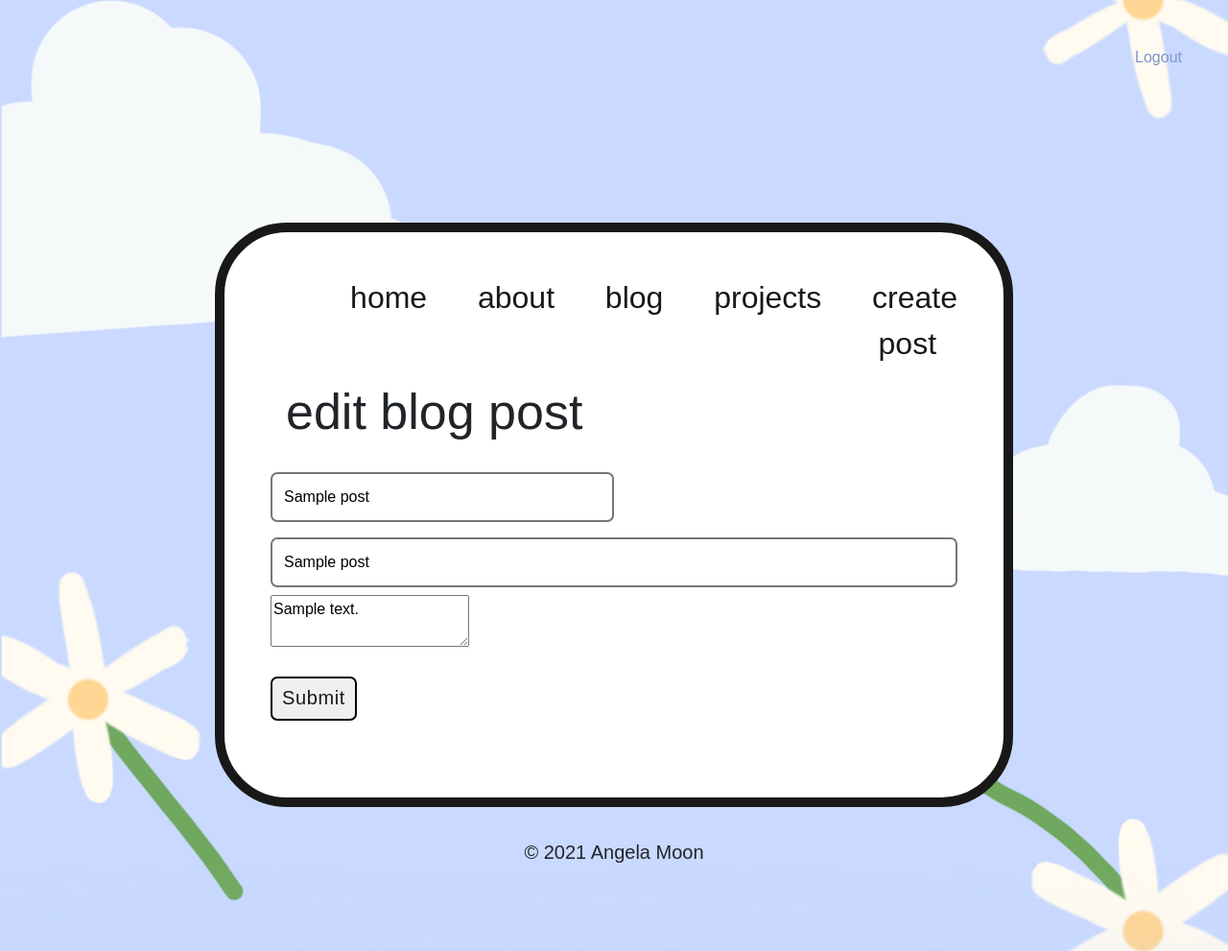
After one commit to angela-moon/Website, a Flask app: page /edit-post/1 in a window 1280 px wide. The commit adds this page. Shown: the top 991 px of the page at 96% size. Run offline with Flask 2, Linux system fonts and the light colour scheme; a user stored in the database is signed in; tables that the repository leaves empty hold one stand-in row (values such as "Sample post"); some libraries are stand-ins or nearby versions; some web fonts are replaced.

Commit message:
Update blog

```diff
--- a/website/__init__.py
+++ b/website/__init__.py
@@ -35,4 +35,3 @@ def create_app():
 def create_databse(app):
     if not path.exists("wesite/" + DB_NAME):
         db.create_all(app=app)
-        print("Created databse")
--- a/website/models.py
+++ b/website/models.py
@@ -13,5 +13,7 @@ class User(db.Model, UserMixin):
 class Post(db.Model):
     id = db.Column(db.Integer, primary_key=True)
     title = db.Column(db.Text, nullable=False)
+    subtitle = db.Column(db.Text, nullable=False)
     text = db.Column(db.Text, nullable=False)
-    date_created = db.Column(db.DateTime(timezone=True), default=func.now())
+    date_created = db.Column(db.DateTime, nullable=False)
+    date_edited = db.Column(db.DateTime)
--- a/website/static/styles.css
+++ b/website/static/styles.css
@@ -212,12 +212,19 @@ footer p {
   margin: 0rem 0rem 1.5rem 0rem;
 }
 
+#page-heading h3,
 #page-heading h2,
 #page-heading p {
-  margin: 1rem 0rem 1rem 1rem;
+  margin: 1rem 0rem 0rem 1rem;
 }
 
 #page-heading p {
+  font-style: italic;
+}
+
+#page-heading h5 {
+  color: rgb(77, 77, 77);
+  margin: 0rem 0rem 0rem 1rem;
   font-style: italic;
 }
 
@@ -227,7 +234,7 @@ footer p {
   display: grid;
   grid-template-columns: 2.5fr 1.75fr 1.75fr 5fr;
   grid-template-rows: auto auto;
-  grid-column-gap: 2em;
+  grid-column-gap: 1.5em;
   grid-row-gap: 2em;
   align-content: end;
 }
@@ -264,32 +271,19 @@ p {
   padding: 0.5em;
 }
 
-#interests {
+#current-project {
   grid-column: 1 / span 3;
-  grid-row-start: 2;
-  border: 5px solid rgb(24, 24, 24);
-  border-radius: 20px;
-  padding: 1em;
-}
-
-#current-project {
-  grid-column-start: 4;
   grid-row-start: 2;
   padding: 0.5em;
 }
 
+#contact {
+  grid-column-start: 4;
+  grid-row-start: 2;
+  padding: 0.5em 0em;
+}
+
 /* creating blog posts */
-
-.input-text textarea {
-  width: 100%;
-  height: 15em;
-  padding: 1em;
-  box-sizing: border-box;
-  border-radius: 7px;
-  border-width: 2px;
-  font-family: acumin-pro, sans-serif;
-  resize: vertical;
-}
 
 .input-text input[type="text"] {
   width: 50%;
@@ -340,8 +334,14 @@ p {
 
 .card-body {
   margin: 0rem 0rem 0.5rem 0rem;
+  word-break: break-all;
 }
 
 #post-body {
   margin: 1rem 1rem 3rem 1rem;
+  word-break: break-word;
 }
+
+.card-subtitle {
+  color: rgb(95, 95, 95);
+}
--- a/website/templates/create_post.html
+++ b/website/templates/create_post.html
@@ -5,6 +5,7 @@ content %}
 </div>
 <form method="post">
   <div class="input-text"><input type="text" name="title" id="title" placeholder="Title"></input></div>
+  <div class="input-text"><input style="width: 100%" type="text" name="subtitle" id="subtitle" placeholder="Subtitle"></input></div>
   <div class="input-text"><textarea name="text" id="myTextarea"></textarea></div>
 
   <br />
--- /dev/null
+++ b/website/templates/edit_post.html
@@ -0,0 +1,14 @@
+{% extends "base.html" %} {% block title %}Create Post{% endblock %} {% block
+    content %}
+    <div id="page-heading">
+      <h2>edit blog post</h2>
+    </div>
+    <form method="post">
+      <div class="input-text"><input type="text" name="title" id="title" value="{{post.title}}"></input></div>
+      <div class="input-text"><input style="width: 100%" type="text" name="subtitle" id="subtitle" value="{{post.subtitle}}"></input></div>
+      <div class="input-text"><textarea name="text" id="myTextarea">{{post.text}}</textarea></div>
+
+      <br />
+      <div class="submit-button"><button type="submit">Submit</button></div>
+    </form>
+    {% endblock %}
--- a/website/views.py
+++ b/website/views.py
@@ -3,6 +3,7 @@ from flask.helpers import url_for
 from flask_login import current_user
 from flask_login.utils import login_required
 from .models import Post
+from datetime import datetime
 from . import db
 
 views = Blueprint("views", __name__)
@@ -18,7 +19,7 @@ def about():
 @views.route("/blog")
 def blog():
     posts = Post.query.all()
-    return render_template("blog.html", user=current_user, posts=posts, type="dynamic")
+    return render_template("blog.html", user=current_user, posts=posts, type="static")
 
 @views.route("/projects")
 def projects():
@@ -30,17 +31,44 @@ def create_post():
     if request.method == "POST":
         title = request.form.get("title")
         text = request.form.get("text")
+        subtitle = request.form.get("subtitle")
         if not title:
             flash("Title cannot be empty.")
+        elif not subtitle:
+            flash("Subtitle cannot be empty.")
         elif not text:
             flash("Post cannot be empty.")
         else:
-            post = Post(title=title, text=text)
+            post = Post(title=title, subtitle=subtitle, text=text, date_created=datetime.now())
             db.session.add(post)
             db.session.commit()
             flash("Post created!")
             return redirect(url_for("views.blog"))
     return render_template("create_post.html", user=current_user, type="static")
+
+@views.route("/edit-post/<id>", methods=["GET", "POST"])
+@login_required
+def edit_post(id):
+    post = Post.query.filter_by(id=id).first()
+    if request.method == "POST":
+        title = request.form.get("title")
+        text = request.form.get("text")
+        subtitle = request.form.get("subtitle")
+        if not title:
+            flash("Title cannot be empty.")
+        elif not subtitle:
+            flash("Subtitle cannot be empty.")
+        elif not text:
+            flash("Post cannot be empty.")
+        else:
+            post.title = title
+            post.text = text
+            post.subtitle = subtitle
+            post.date_edited = datetime.now()
+            db.session.commit()
+            flash("Post edited!")
+            return redirect(url_for("views.blog"))
+    return render_template("edit_post.html", user=current_user, type="static", post=post)
 
 @views.route("/delete-post/<id>")
 @login_required
```
Also changed, not shown: plan.txt (+7 -2 lines), website/templates/about.html (+5 -4 lines), website/templates/blog.html (+8 -4 lines), website/templates/post.html (+8 -3 lines), website/database.db.
